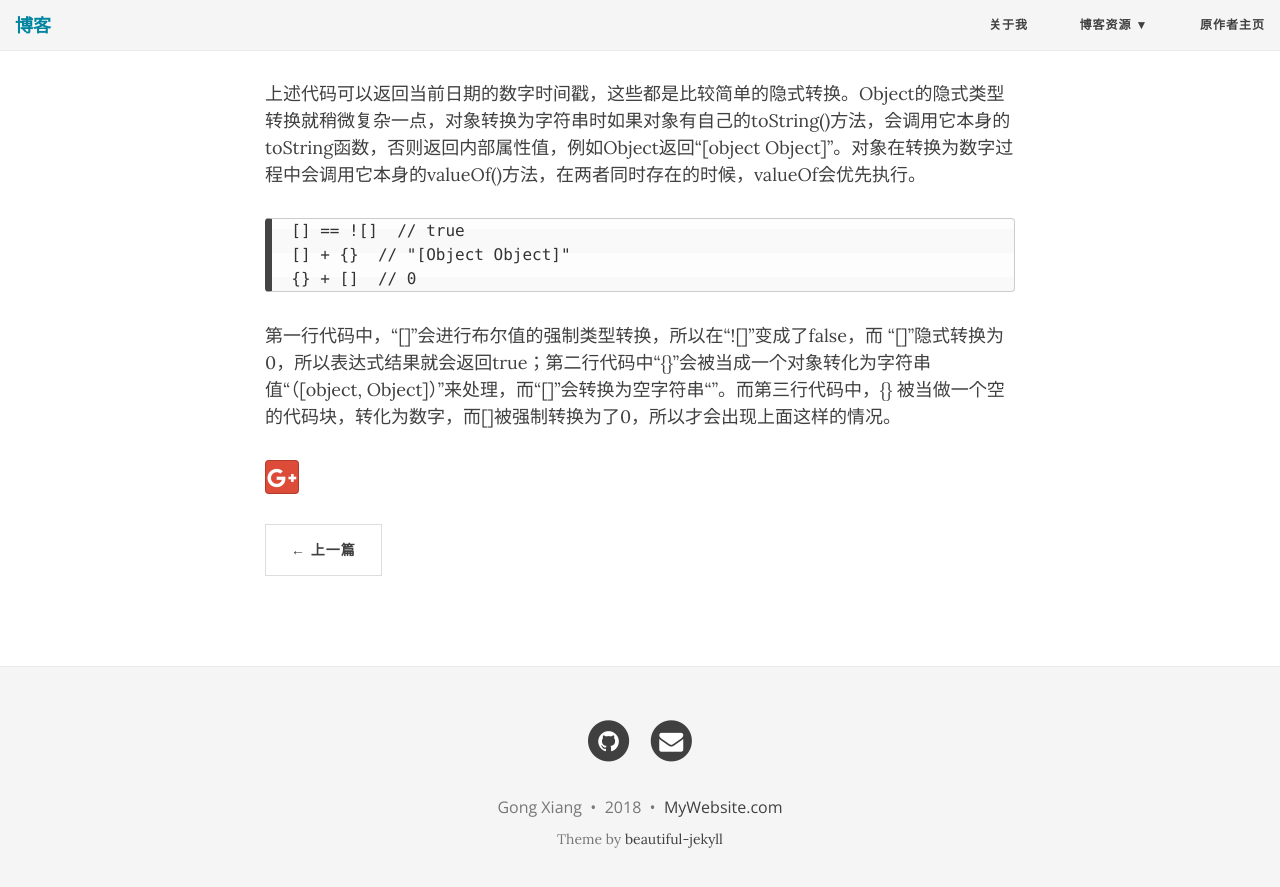
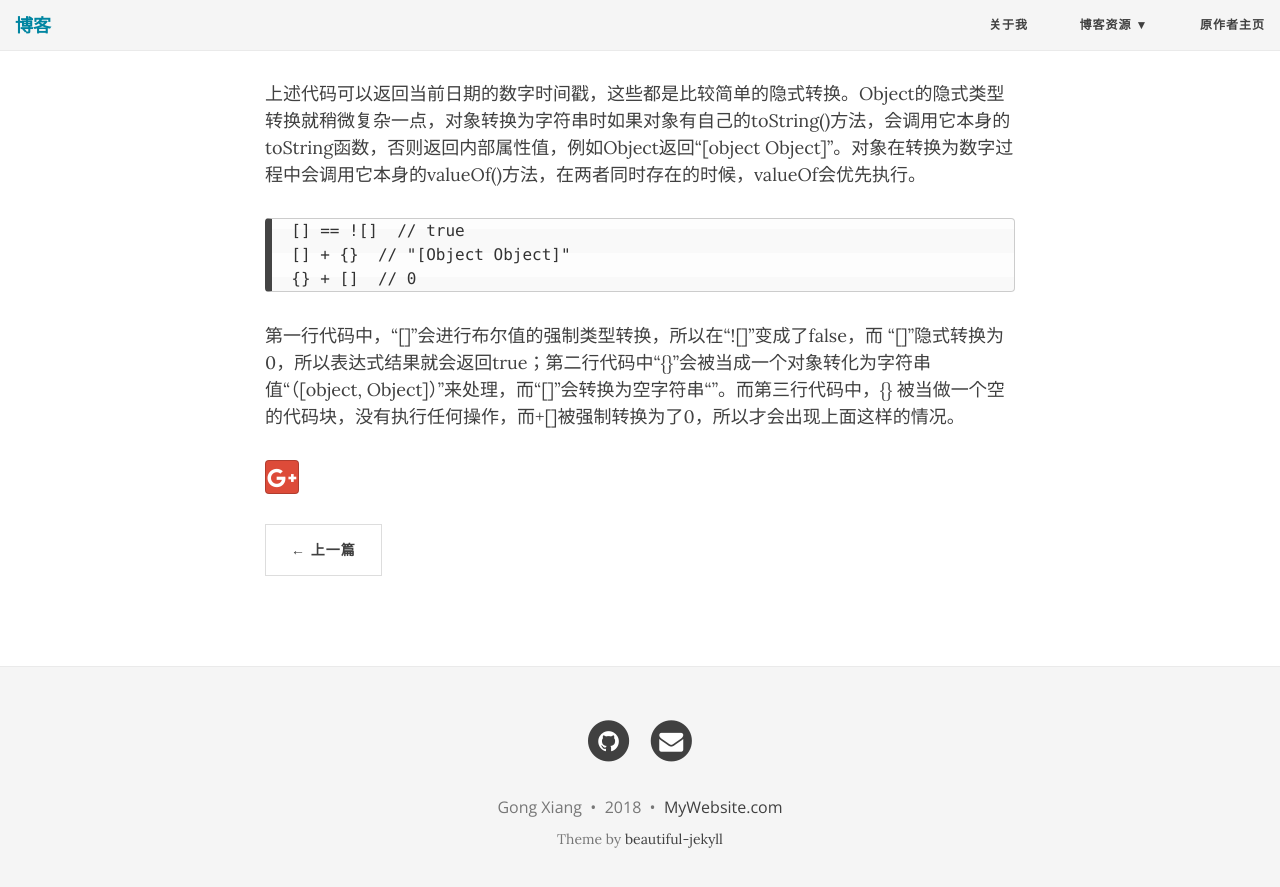
Before and after one commit to dandanbu3/dandanbu3.github.io, a Jekyll site: the page built from _posts/2018-07-04-强制类型转换.md, in a window 1280 px wide and 900 px high, scrolled down 1234 px. Shown: the top 887 px of the window. Built offline with Jekyll 4.4.1, drawn with Linux system fonts in a browser that asks for light colours; nearby versions of some CDN libraries.

Commit message:
详细信息

```diff
--- a/_posts/2018-07-04-强制类型转换.md
+++ b/_posts/2018-07-04-强制类型转换.md
@@ -48,4 +48,4 @@ title: 强制类型转换
   {} + []  // 0
 ~~~
 
-第一行代码中，“[]”会进行布尔值的强制类型转换，所以在“![]”变成了false，而 “[]”隐式转换为0，所以表达式结果就会返回true；第二行代码中“{}”会被当成一个对象转化为字符串值“（[object, Object]）”来处理，而“[]”会转换为空字符串“”。而第三行代码中，{} 被当做一个空的代码块，转化为数字，而[]被强制转换为了0，所以才会出现上面这样的情况。
+第一行代码中，“[]”会进行布尔值的强制类型转换，所以在“![]”变成了false，而 “[]”隐式转换为0，所以表达式结果就会返回true；第二行代码中“{}”会被当成一个对象转化为字符串值“（[object, Object]）”来处理，而“[]”会转换为空字符串“”。而第三行代码中，{} 被当做一个空的代码块，没有执行任何操作，而+[]被强制转换为了0，所以才会出现上面这样的情况。
```
